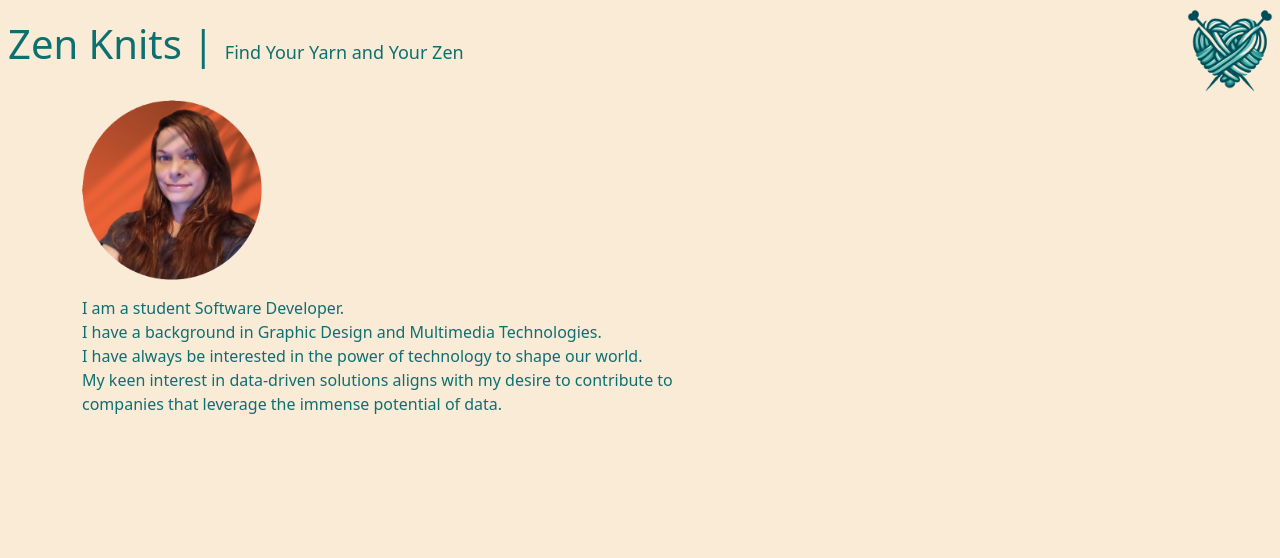
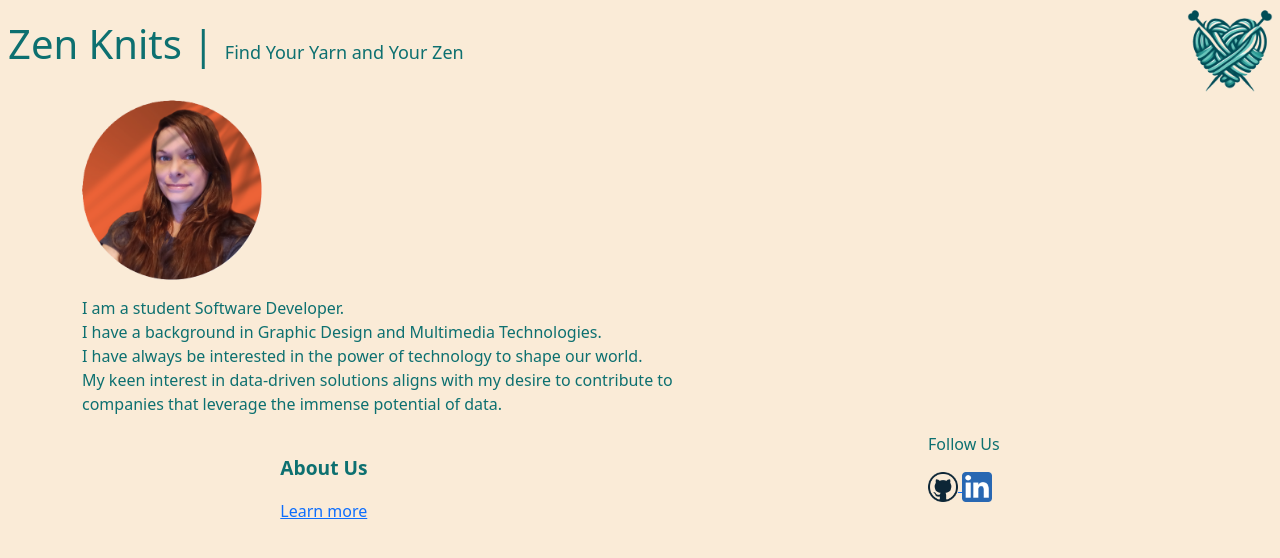
Before and after one commit to JenniferT9462/The-Knitting-App, a plain HTML site: page about-me.html in a window 1280 px wide. Drawn offline with nearby package versions, Linux system fonts and the light colour scheme.

Commit message:
Add footer to about and fixed format on main

```diff
--- a/about-me.css
+++ b/about-me.css
@@ -12,3 +12,17 @@ header {
 #headerSpan {
     font-size: 18px;
 }
+footer {
+    background-color: antiquewhite;
+    display: flex;
+    justify-content: space-around;
+}
+.logos {
+    width: 30px;
+    margin-top: 0px;
+}
+.footerPara {
+    margin-top: 25%;
+    font-size: larger;
+    font-weight: bold;
+}
--- a/about-me.html
+++ b/about-me.html
@@ -25,7 +25,22 @@
    </section>
 
 
+   <footer>
+    <div>
+        <p class="footerPara">About Us</p>
+        <a href="about-me.html">Learn more</a>
+    </div>
 
+    <div>
+        <p class="img/footerPara">Follow Us</p>
+        <a href="https://github.com/JenniferT9462" target="_blank">
+            <img src="img/githubLogo.png" class="logos" alt="Github Logo">
+        </a>
+        <a href="https://www.linkedin.com/in/jennifer-tarleton-11290350/" target="_blank">
+            <img src="img/linkedinLogo.png" class="logos" alt="Linkedin Logo">
+        </a>
+    </div>
+</footer>
 
 
 
```
Also changed, not shown: main.html (+2 -1 lines).
